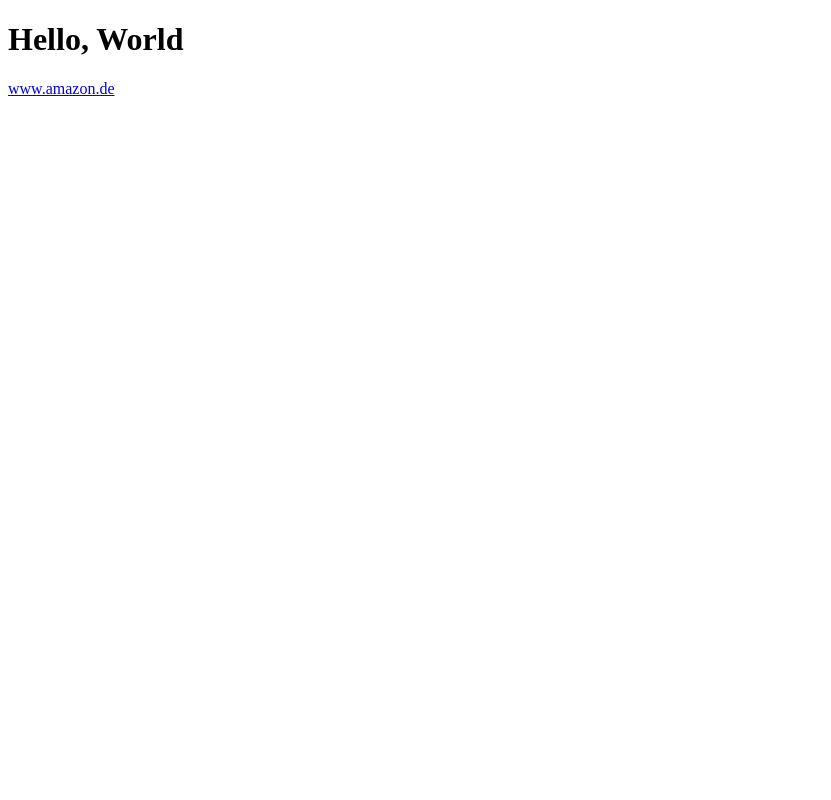
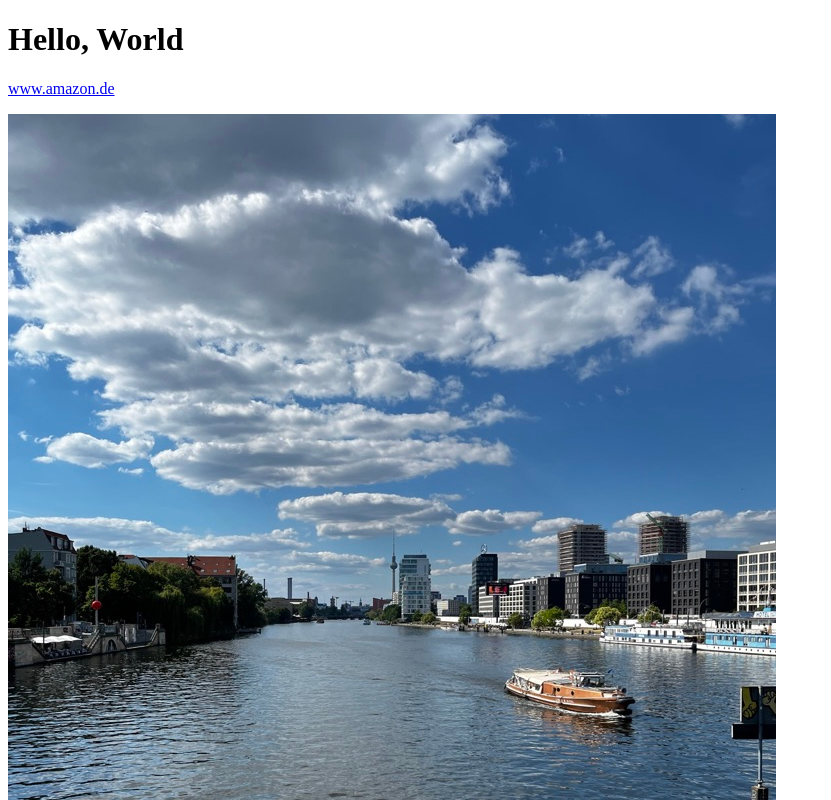
Before and after one commit to lexstadelmann/lexstadelmann.github.io, a plain HTML site: page index.html in a window 1280 px wide. Shown: the top 800 px of the page, without its empty margins (0-831 px from the left). Drawn offline with Linux system fonts and the light colour scheme.

Commit message:
"fixed bug"

```diff
--- a/index.html
+++ b/index.html
@@ -8,6 +8,6 @@
         <p>
             <a href="www.amazon.de" title="amazon">www.amazon.de</a>
         </p>
-        <img href="berlin.jpeg">
+        <img src="berlin.jpeg">
     </body>
 </html>
```
